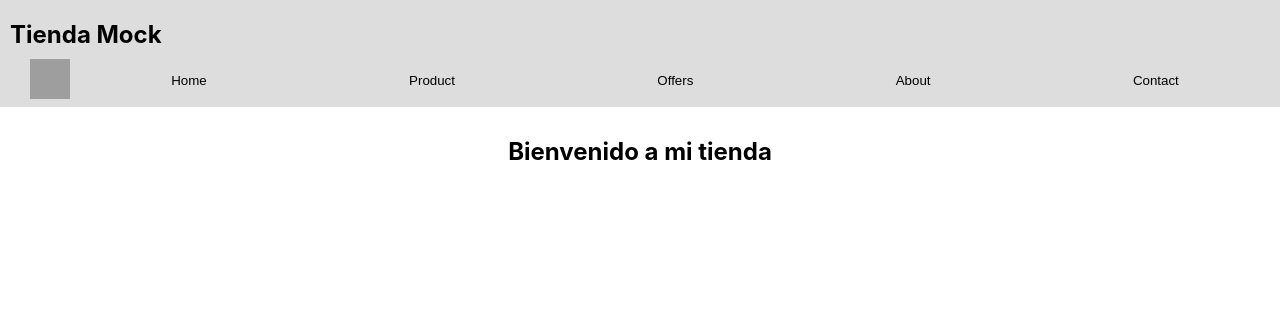
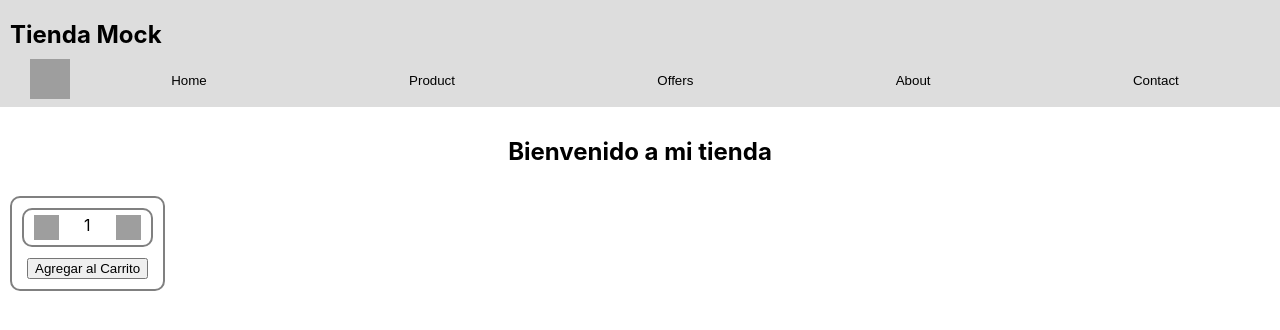
Before and after one commit to MarcuzziFranco/Ecommerce-react, a React (Create React App) app: page / in a window 1280 px wide. Shown: the top 330 px of the page. Built offline with nearby package versions, Linux system fonts and the light colour scheme; grey boxes are pictures that could not be loaded.

Commit message:
agregado componente contador

```diff
--- /dev/null
+++ b/src/Components/ItemCount/ItemCount.css
@@ -0,0 +1,31 @@
+.countainer {
+  width: fit-content;
+  height: fit-content;
+  border: 2px solid gray;
+  border-radius: 10px;
+  margin: 10px;
+}
+.container__counter {
+  width: fit-content;
+  height: fit-content;
+  display: flex;
+  align-items: center;
+  justify-content: center;
+  margin: 10px;
+  border: 2px solid gray;
+  border-radius: 10px;
+}
+
+.container__counter > input {
+  padding: 5px 10px 5px 10px;
+  width: 25px;
+  height: 25px;
+}
+
+.container__counter > label {
+  padding: 1px 15px 5px 15px;
+}
+
+.button {
+  margin: 0px 0px 10px 15px;
+}
--- /dev/null
+++ b/src/Components/ItemCount/ItemCount.jsx
@@ -0,0 +1,35 @@
+import React from "react";
+import "./ItemCount.css";
+import { useState } from "react";
+
+export const ItemCount = ({ stock, initial, onAdd }) => {
+  const [count, setcount] = useState(initial);
+
+  const handleIncrement = () => count < stock && setcount(count + 1);
+  const handleDecrement = () => count > 0 && setcount(count - 1);
+
+  return (
+    <div className="countainer">
+      <div className="container__counter">
+        <input
+          type="image"
+          name="decrement"
+          src="https://cdn-icons-png.flaticon.com/512/992/992683.png"
+          alt="text"
+          onClick={handleDecrement}
+        />
+        <label>{count}</label>
+        <input
+          type="image"
+          name="decrement"
+          src="https://cdn-icons-png.flaticon.com/512/992/992651.png"
+          alt="text"
+          onClick={handleIncrement}
+        />
+      </div>
+      <button className="button" onClick={onAdd}>
+        Agregar al Carrito
+      </button>
+    </div>
+  );
+};
--- a/src/Components/ItemListContainer/ItemListContainer.jsx
+++ b/src/Components/ItemListContainer/ItemListContainer.jsx
@@ -1,10 +1,18 @@
 import React from "react";
+import { ItemCount } from "../ItemCount/ItemCount";
 import "./ItemListContainer.css";
 
 export const ItemListContainer = (props) => {
+  const handlerAdd = () => console.log("Agrego al carrito");
+
   return (
-    <div className="gretting">
-      <h2>{props.greeting}</h2>
+    <div>
+      <div className="gretting">
+        <h2>{props.greeting}</h2>
+      </div>
+      <div>
+        <ItemCount stock={5} initial={1} onAdd={handlerAdd} />
+      </div>
     </div>
   );
 };
```
